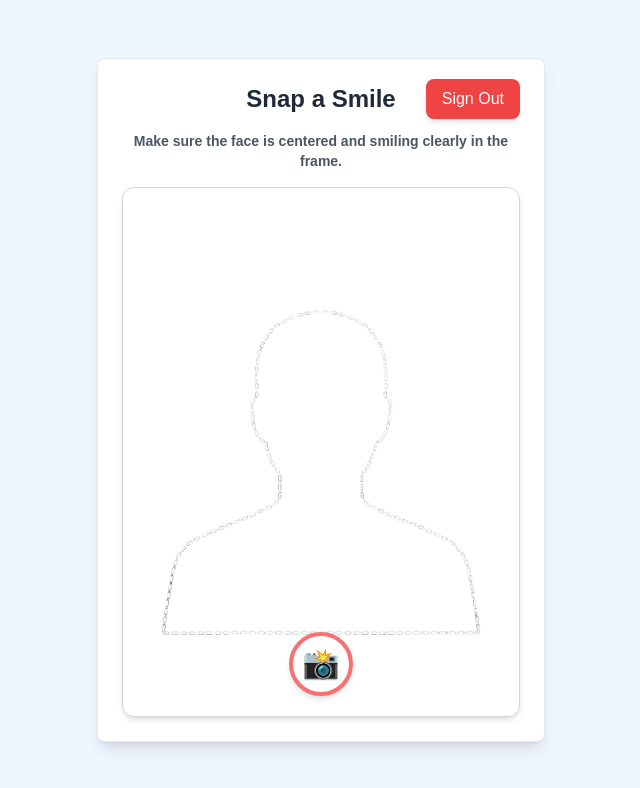
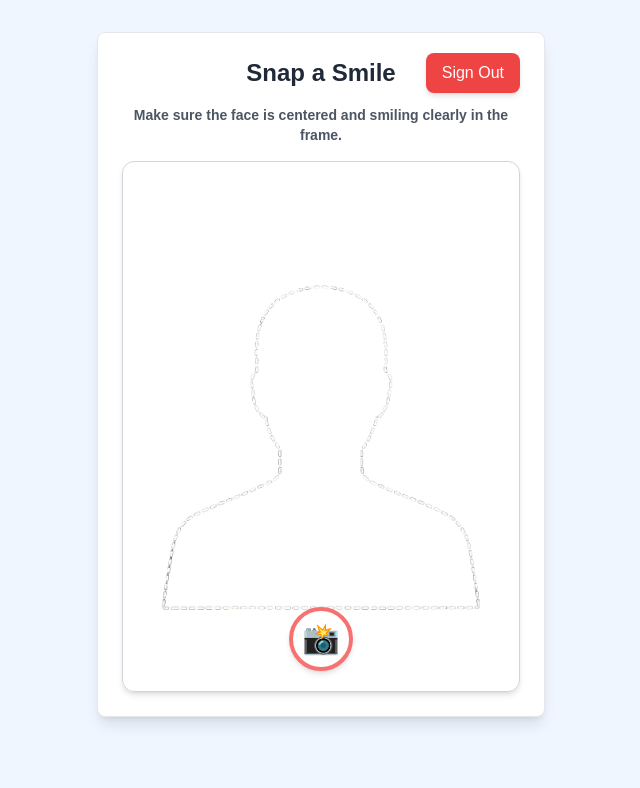
Before and after one commit to lkingl123/ai_smile_gen, a Next.js app: page /dashboard in a window 1280 px wide. Shown: the top 788 px of the page, without its empty margins (319-959 px from the left). Built offline with nearby package versions, Linux system fonts and the light colour scheme; no server answers; sample sign-in values are in the browser's storage.

Commit message:
style: adjust layout in DashboardPage component for improved spacing

```diff
--- a/src/app/dashboard/page.tsx
+++ b/src/app/dashboard/page.tsx
@@ -16,8 +16,8 @@ export default function DashboardPage() {
 
   return (
     <ProtectedRoute>
-      <main className="h-screen w-full bg-blue-50 flex items-center justify-center overflow-hidden px-4">
-        <section className="w-full max-w-md bg-white border border-gray-200 rounded-lg p-4 sm:p-6 shadow-lg relative">
+      <main className="h-screen w-full bg-blue-50 flex items-start justify-center overflow-hidden px-4 pt-8">
+        <section className="w-full max-w-md bg-white border border-gray-200 rounded-lg p-4 sm:p-6 shadow-lg">
           <div className="relative mb-4 flex items-center justify-center">
             <h2 className="text-xl sm:text-2xl font-bold text-gray-800 text-center w-full">
               Snap a Smile
```
